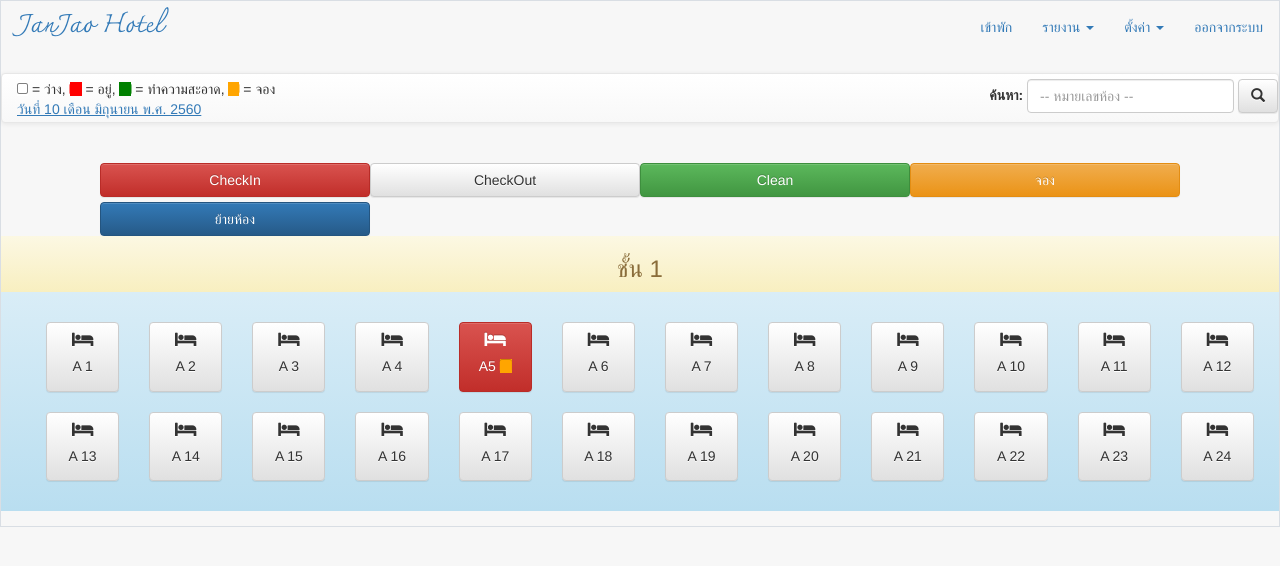
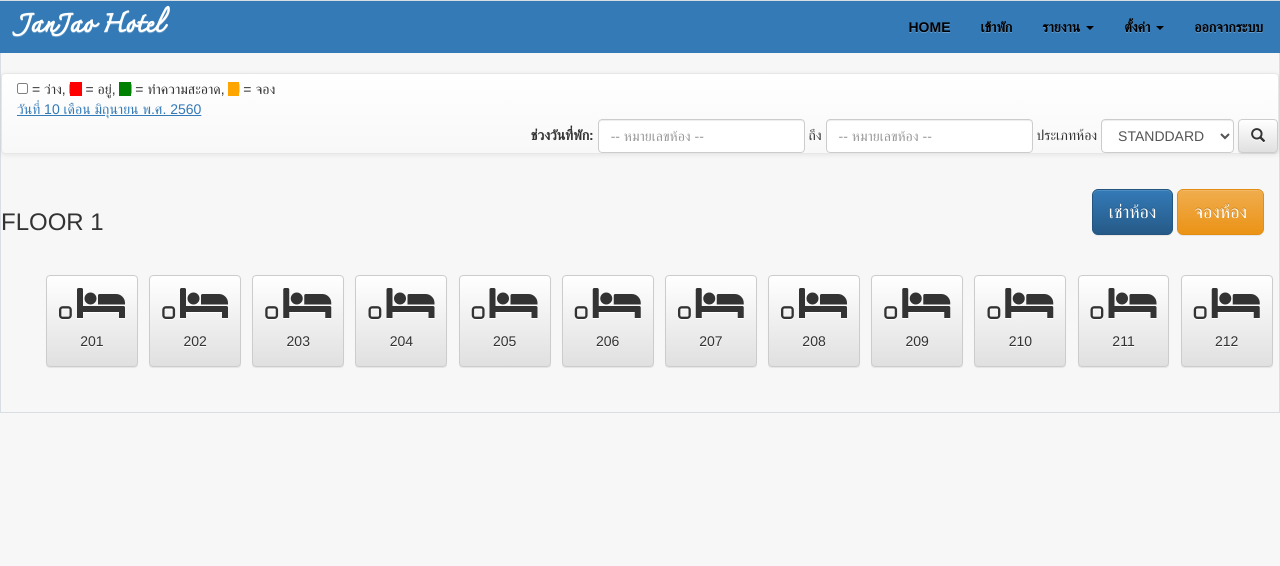
Before and after one commit to mynameistecs51/rentRoom, a CodeIgniter app: page /database/index.php/checkinout/index in a window 1280 px wide. Shown: the top 566 px of the page. Run offline with CodeIgniter, Linux system fonts and the light colour scheme.

Commit message:
update index checkin

```diff
--- a/application/libraries/Template.php
+++ b/application/libraries/Template.php
@@ -26,7 +26,7 @@ class Template
 			<title>ระบบห้องพัก</title>
 
 			<!-- Bootstrap Core CSS -->
-			<link href="'.$base_url.'assets/css/bootstrap.css" rel="stylesheet">
+			<!-- <link href="'.$base_url.'assets/css/bootstrap.css" rel="stylesheet"> -->
 			<link href="'.$base_url.'assets/css/bootstrap.min.css" rel="stylesheet">
 			<link href="'.$base_url.'assets/css/bootstrap-theme.min.css" rel="stylesheet">
 
@@ -47,6 +47,8 @@ class Template
 				font-family: TH_Charmonman;
 				font-size: 30px;
 				padding-left:30px;
+				font-weight: bold;
+				color:white;
 			}
 			body {
 				background:#F7F7F7;
@@ -57,7 +59,7 @@ class Template
 	<body>
 		<!-- Navigation -->
 		<div class="row"  >
-			<nav class="navbar navbar-primary">
+			<nav class="navbar bg-primary " >
 				<div class="container-fluid">
 					<!-- Brand and toggle get grouped for better mobile display -->
 					<div class="navbar-header">
@@ -71,7 +73,7 @@ class Template
 					</div>
 
 					<!-- Collect the nav links, forms, and other content for toggling -->
-					<div class="collapse navbar-collapse" id="bs-example-navbar-collapse-1">
+					<div class="collapse navbar-collapse " id="bs-example-navbar-collapse-1" >
 						'.$this->menu().'
 					</div><!-- /.navbar-collapse -->
 				</div><!-- /.container-fluid -->
@@ -100,24 +102,26 @@ class Template
 
 public function menu()
 {
+	// HOME 	BOOKING	CHECKIN	CHECKOUT	CASH	REPORT	SETTING	LOGOUT
 	return '
 	<ul class="nav navbar-nav navbar-right">
-		<li><a href="#">เข้าพัก</a></li>
+		<li ><a href="#" style="color:#000;font-weight:bold;"> HOME </a></li>
+		<li><a href="#"  style="color:#000;font-weight:bold;">เข้าพัก</a></li>
 		<li class="dropdown">
-			<a href="#" class="dropdown-toggle" data-toggle="dropdown" role="button" aria-haspopup="true" aria-expanded="false"> รายงาน <span class="caret"></span></a>
+			<a href="#" class="dropdown-toggle " data-toggle="dropdown" role="button" aria-haspopup="true" aria-expanded="false"  style="color:#000;font-weight:bold;"> รายงาน <span class="caret"></span></a>
 			<ul class="dropdown-menu">
-				<li><a href="#">สรุปรายได้</a></li>
-				<li><a href="#">ทรัพย์สินเสียหาย</a></li>
+				<li><a href="#"  style="color:#000;font-weight:bold;">สรุปรายได้</a></li>
+				<li><a href="#"  style="color:#000;font-weight:bold;">ทรัพย์สินเสียหาย</a></li>
 			</ul>
 		</li>
 		<li class="dropdown">
-			<a href="#" class="dropdown-toggle" data-toggle="dropdown" role="button" aria-haspopup="true" aria-expanded="false">ตั้งค่า <span class="caret"></span></a>
+			<a href="#" class="dropdown-toggle" data-toggle="dropdown" role="button" aria-haspopup="true" aria-expanded="false"  style="color:#000;font-weight:bold;">ตั้งค่า <span class="caret"></span></a>
 			<ul class="dropdown-menu">
-				<li><a href="#">ประเภทห้องพัก</a></li>
-				<li><a href="#">ห้องพัก</a></li>
+				<li><a href="#"  style="color:#000;font-weight:bold;">ประเภทห้องพัก</a></li>
+				<li><a href="#"  style="color:#000;font-weight:bold;">ห้องพัก</a></li>
 			</ul>
 		</li>
-		<li><a href="#"> ออกจากระบบ</a></li>
+		<li><a href="#"  style="color:#000;font-weight:bold;"> ออกจากระบบ</a></li>
 	</ul>
 	';
 }
--- a/application/views/checkInOut/index.php
+++ b/application/views/checkInOut/index.php
@@ -2,7 +2,7 @@
 
 <!-- <div class="panel panel-primary"  style="padding:10px;"> -->
 <!-- <div class="panel-heading"><i class="glyphicon glyphicon-list"></i> บันทึกการเข้าพัก</div> -->
-	<div class="navbar navbar-default" style="padding-top: 5px;">
+<div class="navbar navbar-default " style="padding-top: 5px;">
 	<div class="form-inline">
 		<div class="form-group col-sm-6">
 			<i class="fa fa-square-o" aria-hidden="true" style="background-color:white;color:gray;"></i> = ว่าง,
@@ -14,8 +14,15 @@
 			</div>
 		</div>
 		<div class="form-group pull-right">
-				<label for="search">ค้นหา: </label>
+			<label for="search">ช่วงวันที่พัก: </label>
 			<input type="text" class="form-control" id="search" placeholder="-- หมายเลขห้อง --">
+			ถึง
+			<input type="text" class="form-control" id="search" placeholder="-- หมายเลขห้อง --">
+			ประเภทห้อง
+			<select class="form-control">
+				<option>STANDDARD</option>
+				<option>VIP</option>
+			</select>
 			<button  class="btn btn-default"><i class="glyphicon glyphicon-search"></i> </button>
 		</div>
 	</div>
@@ -23,30 +30,95 @@
 
 <div class="panel-body " >
 	<div class="row">
-			<div class="container">
-				<div class="col-sm-12 ">
-					<div class="col-sm-12 pull-right">
-						<!-- <p class="pull-right"> -->
-							<button  class="btn btn-danger  btn-md col-sm-3  btn_checkin" style="margin-top:5px;" > CheckIn</button>
-							<button  class="btn btn-default  btn-md col-sm-3 btn_checkout" style="margin-top:5px;" > CheckOut</button>
-							<button  class="btn btn-success btn-md  col-sm-3 btn_clean" style="margin-top:5px;"  > Clean</button>
-							<button  class="btn btn-warning btn-md  col-sm-3 btn_reservation" style="margin-top:5px;"  > จอง</button>
-							<button  class="btn btn-primary btn-md  col-sm-3 btn_reservation" style="margin-top:5px;"  >  ย้ายห้อง</button>
-						<!-- </p> -->
-					</div>
-				</div>
+		<div class="col-sm-6 pull-right">
+			<p class="pull-right">
+				<button  class="btn btn-primary  btn-lg checked_room"> เช่าห้อง</button>
+				<button  class="btn btn-warning  btn-lg"> จองห้อง</button>
+				<!-- <button  class="btn btn-danger  btn-md   btn_checkin" style="margin-top:5px;" > CheckIn</button>
+				<button  class="btn btn-default  btn-md  btn_checkout" style="margin-top:5px;" > CheckOut</button>
+				<button  class="btn btn-success btn-md   btn_clean" style="margin-top:5px;"  > Clean</button>
+				<button  class="btn btn-warning btn-md   btn_reservation" style="margin-top:5px;"  > จอง</button>
+				<button  class="btn btn-primary btn-md   btn_reservation" style="margin-top:5px;"  >  ย้ายห้อง</button> -->
+			</p>
 		</div>
 		<div class="cleanfix"></div>
-			<div class="col-sm-12 alert-warning text-center"><h3>ชั้น 1</h3></div>
-			<div class=" col-sm-12 alert-info"  style="padding:20px;">
-				<?php	for ($i = 1; $i <= 24; ++$i) :?>
+		<!-- <div class="col-sm-12 alert-warning text-left"><h3>ชั้น 1</h3></div> -->
+		<h3>FLOOR 1</h3>
+		<div class=" col-sm-12 alert-default"  style="padding:20px;">
+			<?php	//for ($i = 1; $i <= 24; ++$i) :?>
 			<div class="col-sm-1 ">
-						<?php echo  $sho = ($i == 5 )?
-						'<a  tabindex="0"  class="btn btn-danger col-sm-12 btn_room"  role="button"  data-num_room="'.$i.'"  style="margin:10px;" ><i class="fa fa-bed fa-lg" aria-hidden="true"></i><h5>A'.$i.'  <i class="fa fa-square" aria-hidden="true" style="background-color:orange;color:orange;"></i></h5></a>'
-						:
-						'<a  tabindex="0"  class="btn btn-default col-sm-12 btn_room"  role="button"  data-num_room="'.$i.'"    style="margin:10px;"><i class="fa fa-bed fa-lg " aria-hidden="true"></i><h5>A '.$i.'</h5></a>';?>
+				<span class="button-checkbox ">
+					<button type="button" class="btn" data-color="danger" style="margin:10px;"><i class="fa fa-bed fa-3x " aria-hidden="true"></i><h5>201</h5></h3></button>
+					<input type="checkbox" class="hidden checkbox_room" />
+				</span>
 			</div>
-				<?php endfor?>
+			<div class="col-sm-1 ">
+				<span class="button-checkbox ">
+					<button type="button" class="btn" data-color="danger" style="margin:10px;"><i class="fa fa-bed fa-3x " aria-hidden="true"></i><h5>202</h5></h3></button>
+					<input type="checkbox" class="hidden checkbox_room" />
+				</span>
+			</div>
+			<div class="col-sm-1 ">
+				<span class="button-checkbox ">
+					<button type="button" class="btn" data-color="danger" style="margin:10px;"><i class="fa fa-bed fa-3x " aria-hidden="true"></i><h5>203</h5></h3></button>
+					<input type="checkbox" class="hidden checkbox_room" />
+				</span>
+			</div>
+			<div class="col-sm-1 ">
+				<span class="button-checkbox ">
+					<button type="button" class="btn" data-color="danger" style="margin:10px;"><i class="fa fa-bed fa-3x " aria-hidden="true"></i><h5>204</h5></h3></button>
+					<input type="checkbox" class="hidden checkbox_room" />
+				</span>
+			</div>
+			<div class="col-sm-1 ">
+				<span class="button-checkbox ">
+					<button type="button" class="btn" data-color="danger" style="margin:10px;"><i class="fa fa-bed fa-3x " aria-hidden="true"></i><h5>205</h5></h3></button>
+					<input type="checkbox" class="hidden checkbox_room" />
+				</span>
+			</div>
+			<div class="col-sm-1 ">
+				<span class="button-checkbox ">
+					<button type="button" class="btn" data-color="danger" style="margin:10px;"><i class="fa fa-bed fa-3x " aria-hidden="true"></i><h5>206</h5></h3></button>
+					<input type="checkbox" class="hidden checkbox_room" />
+				</span>
+			</div>
+			<div class="col-sm-1 ">
+				<span class="button-checkbox ">
+					<button type="button" class="btn" data-color="danger" style="margin:10px;"><i class="fa fa-bed fa-3x " aria-hidden="true"></i><h5>207</h5></h3></button>
+					<input type="checkbox" class="hidden checkbox_room" />
+				</span>
+			</div>
+			<div class="col-sm-1 ">
+				<span class="button-checkbox ">
+					<button type="button" class="btn" data-color="danger" style="margin:10px;"><i class="fa fa-bed fa-3x " aria-hidden="true"></i><h5>208</h5></h3></button>
+					<input type="checkbox" class="hidden checkbox_room" />
+				</span>
+			</div>
+			<div class="col-sm-1 ">
+				<span class="button-checkbox ">
+					<button type="button" class="btn" data-color="danger" style="margin:10px;"><i class="fa fa-bed fa-3x " aria-hidden="true"></i><h5>209</h5></h3></button>
+					<input type="checkbox" class="hidden checkbox_room" />
+				</span>
+			</div>
+			<div class="col-sm-1 ">
+				<span class="button-checkbox ">
+					<button type="button" class="btn" data-color="danger" style="margin:10px;"><i class="fa fa-bed fa-3x " aria-hidden="true"></i><h5>210</h5></h3></button>
+					<input type="checkbox" class="hidden checkbox_room" />
+				</span>
+			</div>
+			<div class="col-sm-1 ">
+				<span class="button-checkbox ">
+					<button type="button" class="btn" data-color="danger" style="margin:10px;"><i class="fa fa-bed fa-3x " aria-hidden="true"></i><h5>211</h5></h3></button>
+					<input type="checkbox" class="hidden checkbox_room" />
+				</span>
+			</div>
+			<div class="col-sm-1 ">
+				<span class="button-checkbox ">
+					<button type="button" class="btn" data-color="danger" style="margin:10px;"><i class="fa fa-bed fa-3x " aria-hidden="true"></i><h5>212</h5></h3></button>
+					<input type="checkbox" class="hidden checkbox_room" />
+				</span>
+			</div>
+			<?php //endfor?>
 		</div>
 	</div>
 </div>
@@ -54,77 +126,78 @@
 <div class="div_modal"> <!-- show form modal --> </div>
 <?php echo $footer; ?>
 <script type="text/javascript">
+	$(function(){
+		$('.checked_room').click(function(){
+			// $('.checkbox_room').checked(true).each(function( index ) {
+			// 	alert( index );
+			// });
+			alert($('.checkbox_room').is(':checked').length);
+		});
+	});
 	$(function () {
-		getRoom();
+		$('.button-checkbox').each(function () {
 
+        // Settings
+        var $widget = $(this),
+        $button = $widget.find('button'),
+        $checkbox = $widget.find('input:checkbox'),
+        color = $button.data('color'),
+        settings = {
+        	on: {
+        		icon: 'glyphicon glyphicon-check'
+        	},
+        	off: {
+        		icon: 'glyphicon glyphicon-unchecked'
+        	}
+        };
+
+        // Event Handlers
+        $button.on('click', function () {
+        	$checkbox.prop('checked', !$checkbox.is(':checked'));
+        	$checkbox.triggerHandler('change');
+        	updateDisplay();
+        });
+        $checkbox.on('change', function () {
+        	updateDisplay();
         });
 
-	function getRoom() {
-		$('.btn_room').on('click',function(){
-			var num_room = $('.btn_room').data('num_room');
-			$(this).popover({
-				'trigger': 'focus',
-				'placement':'right',
-				'title': ' ทำรายการ<span class=" glyphicon glyphicon-remove pull-right"></span>',
-				'content': '<div class="col-sm-12 popover_content">'+
-				'<button  class="btn btn-danger col-sm-12  btn-sm btn_checkin" style="margin-top:5px;" data-num_room="'+num_room+'"> CheckIn</button>'+
-				'<button  class="btn btn-default col-sm-12  btn-sm btn_checkout" style="margin-top:5px;" data-num_room="'+num_room+'"> CheckOut</button>'+
-				'<button  class="btn btn-success col-sm-12 btn-sm btn_clean" style="margin-top:5px;"  data-num_room="'+num_room+'"> Clean</button>'+
-				'<button  class="btn btn-warning col-sm-12 btn-sm btn_reservation" style="margin-top:5px;"  data-num_room="'+num_room+'"> จอง</button>'+
-				'</div>',
-				'html':true,
-			}).popover('toggle'),
-			$('.btn_checkin').on('click', function() {  //checkOut
-				load_page("<?php echo $form_CheckIn; ?>"+'','.:: CheckIn ::.','#');
-			}),
-			$('.btn_checkout').on('click', function() {  //checkIn
-				load_page("<?php echo $form_CheckOut; ?>"+'','.:: CheckOut ::.','#');
-			}),
-			$('.btn_clean').on('click', function() {  //Clean
-				alert('ห้อง A'+$(this).data('num_room'));
-			}),
-			$('.btn_reservation').on('click', function() {  //Reservation
-				load_page("<?php echo $form_reservation; ?>"+'','.:: Reservation ::.','#');
-			}).popover('hide')
-		});
+        // Actions
+        function updateDisplay() {
+        	var isChecked = $checkbox.is(':checked');
+
+            // Set the button's state
+            $button.data('state', (isChecked) ? "on" : "off");
+
+            // Set the button's icon
+            $button.find('.state-icon')
+            .removeClass()
+            .addClass('state-icon ' + settings[$button.data('state')].icon);
+
+            // Update the button's color
+            if (isChecked) {
+            	$button
+            	.removeClass('btn-default')
+            	.addClass('btn-' + color + ' active');
+            }
+            else {
+            	$button
+            	.removeClass('btn-' + color + ' active')
+            	.addClass('btn-default');
+            }
           }
 
-	function load_page(loadUrl,texttitle,urlsend){
-		var screenname= texttitle;
-		var url = loadUrl;
-		var n=0;
-		$('.div_modal').html('');
-		modal_form(n,screenname,urlsend);
-		$('#myModal'+n+' .modal-body').html('<img id="ajaxLoaderModal" src="<?php echo base_url(); ?>assets/images/loader.gif"/>');
-		var modal = $('#myModal'+n), modalBody = $('#myModal'+n+' .modal-body');
-		modal.on('show.bs.modal', function () {
-			modalBody.load(url);
-		}).modal({backdrop: 'static',keyboard: true});
-		setInterval(function(){$('#ajaxLoaderModal').remove()},5100);
+        // Initialization
+        function init() {
+
+        	updateDisplay();
+
+            // Inject the icon if applicable
+            if ($button.find('.state-icon').length == 0) {
+            	$button.prepend('<i class="state-icon ' + settings[$button.data('state')].icon + '"></i> ');
             }
+          }
+          init();
+        });
+	});
 
-	function modal_form(n,screenname,url)
-	{
-		var div='';
-		div+='<form action="'+url+'"  role="form" data-toggle="validator" id="form" method="post" enctype="multipart/form-data">';
-		div+='<!-- Modal -->';
-		div+='<div class="modal modal-wide fade" id="myModal'+n+'" tabindex="-1" role="dialog" aria-labelledby="myModalLabel" aria-hidden="true">';
-		div+='<div class="modal-dialog" style="width:90%;">';
-		div+='<div class="modal-content">';
-		div+='<div class="modal-header" style="background:#d9534f;color:#FFFFFF;">';
-		div+='<button type="button" class="close" data-dismiss="modal" aria-hidden="true">&times;</button>';
-		div+='<h4 class="modal-title">'+screenname+'</h4>';
-		div+='</div>';
-		div+='<div class="modal-body">';
-		div+='</div>';
-		div+='<div class="modal-footer" style="text-align:center; background:#F6CECE;">';
-		div+='<button type="submit" id="save" class="btn btn-modal"><span class="   glyphicon glyphicon-floppy-saved"> บันทึก</span></button>';
-		div+='<button type="reset" class="btn btn-modal" data-dismiss="modal"><span class="   glyphicon glyphicon-floppy-remove"> ยกเลิก</span></button>';
-		div+='</div>';
-		div+='</div><!-- /.modal-content -->';
-		div+='</div><!-- /.modal-dialog -->';
-		div+='</div><!-- /.modal -->';
-		div+='</form>';
-		$('.div_modal').html(div);
-	}
 </script>
```
Lines whose indentation alone changed are shown as unchanged.
